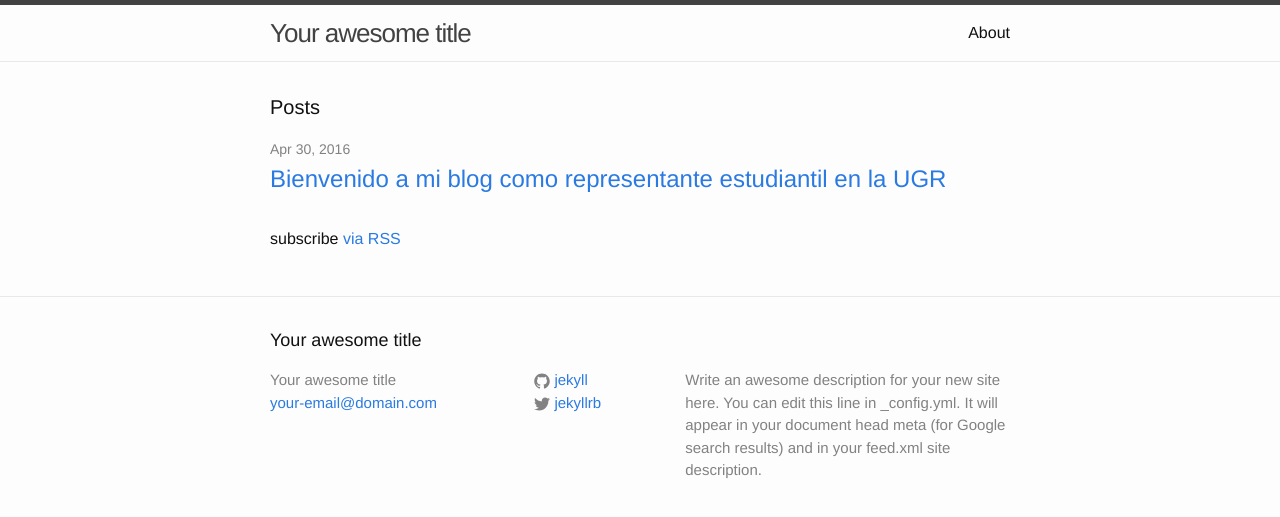
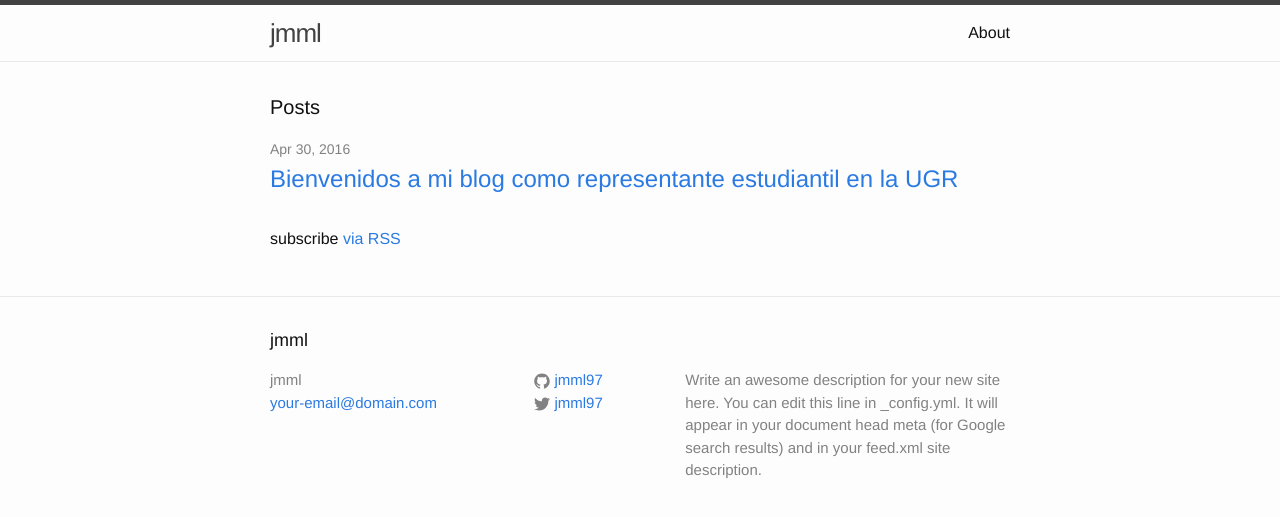
Before and after one commit to jmml97/jmml97.github.io-archivado, a Jekyll site: the page built from ugr/index.html, in a window 1280 px wide. Shown: the top 517 px of the page. Built offline with Jekyll 4.4.1, drawn with Linux system fonts in a browser that asks for light colours.

Commit message:
added post bienvenidos-blog-ugr

```diff
--- a/_config.yml
+++ b/_config.yml
@@ -6,7 +6,7 @@
 # 'jekyll serve'. If you change this file, please restart the server process.
 
 # Site settings
-title: Your awesome title
+title: jmml
 email: your-email@domain.com
 description: > # this means to ignore newlines until "baseurl:"
   Write an awesome description for your new site here. You can edit this
@@ -14,8 +14,8 @@ description: > # this means to ignore newlines until "baseurl:"
   Google search results) and in your feed.xml site description.
 baseurl: "" # the subpath of your site, e.g. /blog
 url: "http://yourdomain.com" # the base hostname & protocol for your site
-twitter_username: jekyllrb
-github_username:  jekyll
+twitter_username: jmml97
+github_username:  jmml97
 
 # Build settings
 markdown: kramdown
```
Also changed, not shown: _posts_ugr/2016-04-30-bienvenido-blog-ugr.markdown (deleted, +0 -25 lines), _posts_ugr/2016-04-30-bienvenidos-blog-ugr.markdown (added, +16 -0 lines).
